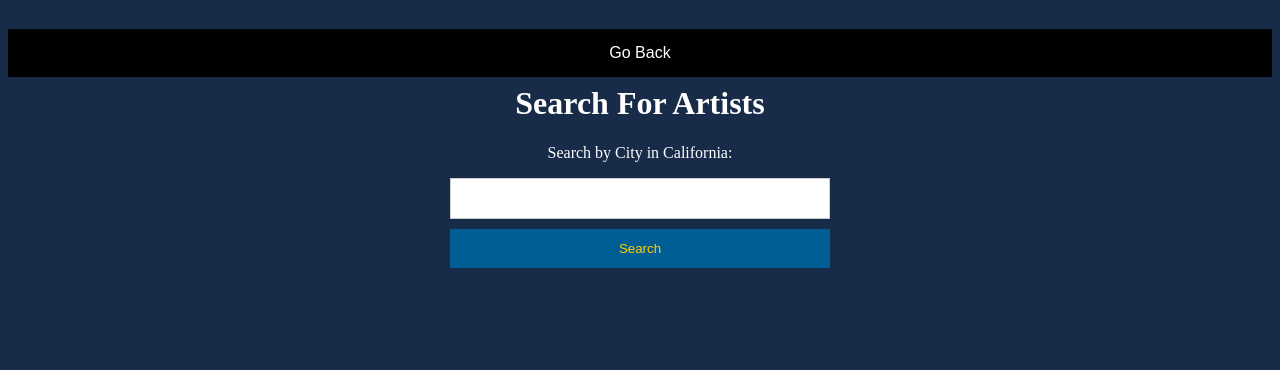
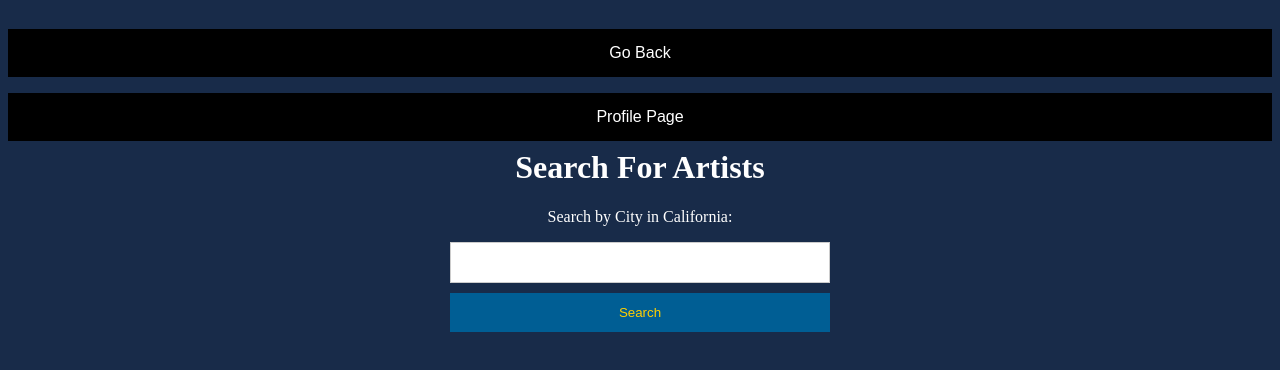
Before and after one commit to mltupas/greek4life, a website: page milestone2/static_files/search.html in a window 1280 px wide. Drawn offline with nearby package versions, Linux system fonts and the light colour scheme.

Commit message:
Update search.html

```diff
--- a/milestone2/static_files/search.html
+++ b/milestone2/static_files/search.html
@@ -64,6 +64,7 @@
 	<div id="main">
 				<!--<button class="openbtn" onclick="openNav()">☰ Menu</button>-->
 				<button class="openbtn" onclick="goBack()">Go Back</button>
+				<button class="openbtn" onclick="location.href = 'profilepage.html';">Profile Page</button>
 	 </div>
 
 	<body text="white">
```
